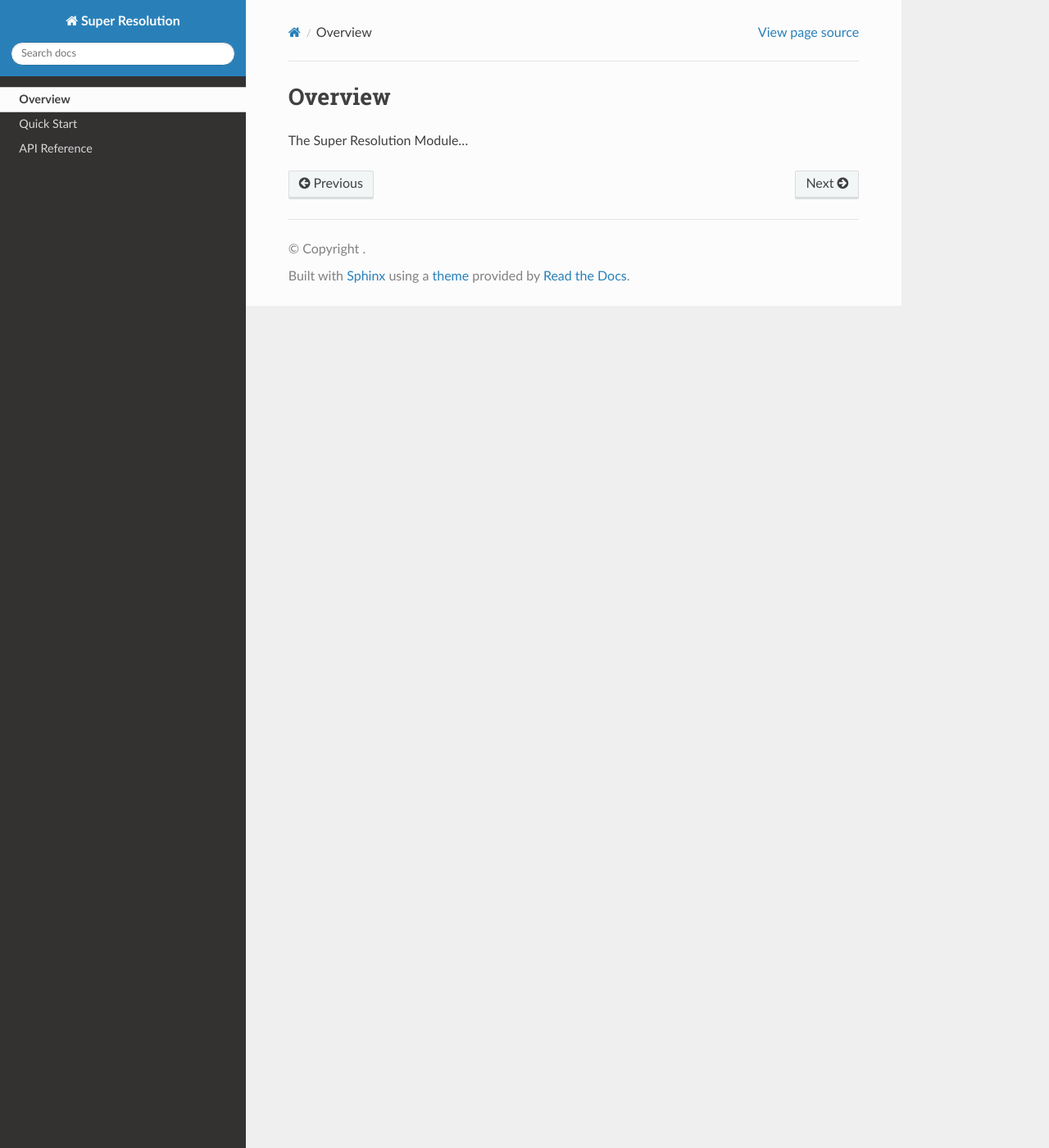
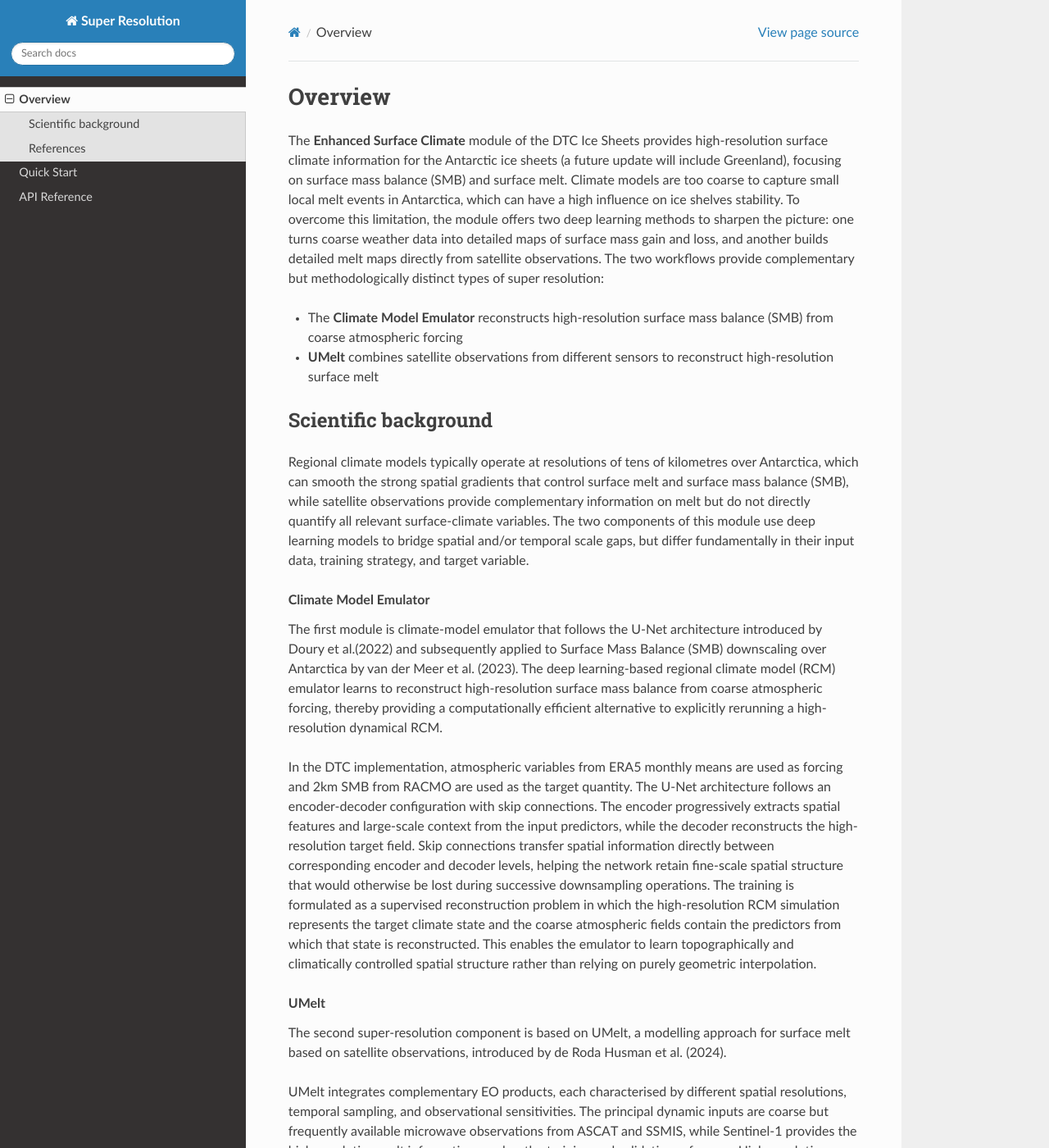
Before and after one commit to DTC-Ice-Sheets/dtc_super_resolution, a Sphinx documentation site: the page built from docs/source/overview.rst, in a window 1280 px wide and 1400 px high. Shown: the whole window at 82% size. Built offline with Sphinx 7.4.7 and the Read the Docs theme 3.1.0, drawn with Linux system fonts in a browser that asks for light colours; some of the changed text lies outside the part shown.

Commit message:
new overview content

```diff
--- a/docs/source/overview.rst
+++ b/docs/source/overview.rst
@@ -1,4 +1,75 @@
 Overview
 ========
 
-The Super Resolution Module...
+The **Enhanced Surface Climate** module of the DTC Ice Sheets provides high-resolution surface climate information
+for the Antarctic ice sheets (a future update will include Greenland), focusing on surface mass balance (SMB) and
+surface melt.
+Climate models are too coarse to capture small local melt events in Antarctica, which can have a high influence on ice
+shelves stability.
+To overcome this limitation, the module offers two deep learning methods to sharpen the picture:
+one turns coarse weather data into detailed maps of surface mass gain and loss, and another builds detailed melt maps directly from
+satellite observations.
+The two workflows provide complementary but methodologically distinct types of super resolution:
+
+*	The **Climate Model Emulator** reconstructs high-resolution surface mass balance (SMB) from coarse atmospheric forcing
+*	**UMelt** combines satellite observations from different sensors to reconstruct high-resolution surface melt
+
+Scientific background
+---------------------
+
+Regional climate models typically operate at resolutions of tens of kilometres over Antarctica, which can smooth
+the strong spatial gradients that control surface melt and surface mass balance (SMB), while satellite observations
+provide complementary information on melt but do not directly quantify all relevant surface-climate variables.
+The two components of this module use deep learning models to bridge spatial and/or temporal scale gaps,
+but differ fundamentally in their input data, training strategy, and target variable.
+
+.. rubric:: Climate Model Emulator
+
+The first module is climate-model emulator that follows the U-Net architecture introduced by Doury et al.(2022)
+and subsequently applied to Surface Mass Balance (SMB) downscaling over Antarctica by van der Meer et al. (2023).
+The deep learning-based regional climate model (RCM) emulator learns to reconstruct high-resolution surface mass balance
+from coarse atmospheric forcing, thereby providing a computationally efficient alternative to explicitly rerunning a
+high-resolution dynamical RCM.
+
+In the DTC implementation, atmospheric variables from ERA5 monthly means are used as forcing and
+2km SMB from RACMO are used as the target quantity.
+The U-Net architecture follows an encoder-decoder configuration with skip connections.
+The encoder progressively extracts spatial features and large-scale context from the input predictors,
+while the decoder reconstructs the high-resolution target field. Skip connections transfer spatial information directly
+between corresponding encoder and decoder levels, helping the network retain fine-scale spatial structure that would
+otherwise be lost during successive downsampling operations.
+The training is formulated as a supervised reconstruction problem in which the high-resolution RCM simulation
+represents the target climate state and the coarse atmospheric fields contain the predictors from which
+that state is reconstructed. This enables the emulator to learn topographically and climatically controlled
+spatial structure rather than relying on purely geometric interpolation.
+
+
+.. rubric:: UMelt
+
+The second super-resolution component is based on UMelt, a modelling approach for surface melt based on satellite
+observations, introduced by de Roda Husman et al. (2024).
+
+UMelt integrates complementary EO products, each characterised by different spatial resolutions, temporal sampling,
+and observational sensitivities. The principal dynamic inputs are coarse but frequently available microwave observations
+from ASCAT and SSMIS, while Sentinel-1 provides the high-resolution melt information used as the training and
+validation reference.
+High-resolution surface elevation from REMA and a long-term Sentinel-1 melt-frequency field provide additional
+spatial context. The resulting input stack therefore combines information on the instantaneous melt state with
+persistent spatial controls on where melt is likely to occur. These observations are resampled onto a common 500 m grid
+and used to train the convolutional neural network, consisting of an attention UNet.
+
+The product has 500 m resolution and sub-daily sampling. It is precomputed, stored as GeoZarr in the EO Data Store,
+and accessible through the Query API. The model itself is not deployed for on-demand
+execution in DTC-IS given the computational resources required to preprocess the data, but it can be run locally.
+
+References
+----------
+
+* De Roda Husman, Sophie, et al. (2024). "A high-resolution record of surface melt on Antarctic ice shelves using multi-source
+  remote sensing data and deep learning." Remote Sensing of Environment 301 : 113950.
+  https://doi.org/10.1016/j.rse.2023.113950
+* Van Der Meer, Marijn, Sophie de Roda Husman, and Stef Lhermitte (2023). "Deep learning regional climate model emulators:
+  A comparison of two downscaling training frameworks." Journal of Advances in Modeling Earth Systems 15.6: e2022MS003593.
+  https://doi.org/10.1029/2022MS003593
+* Doury, A., Somot, S., Gadat, S., Ribes, A., & Corre, L. (2022). Regional climate model emulator based on deep learning: Concept and first
+  evaluation of a novel hybrid downscaling approach. Climate Dynamics, 60(5-6), 1751-1779. https://doi.org/10.1007/s00382-022-06343-9
```
